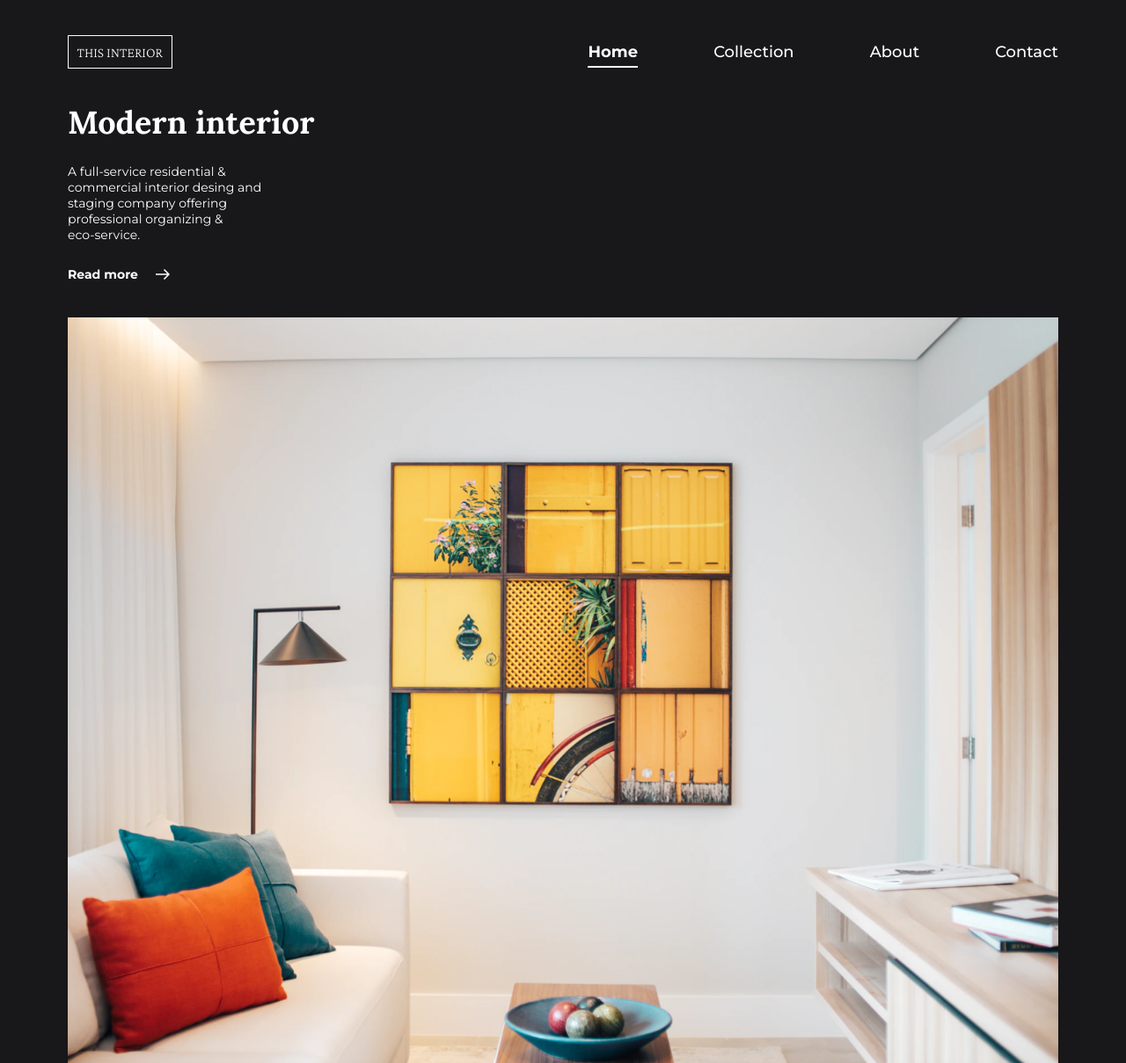
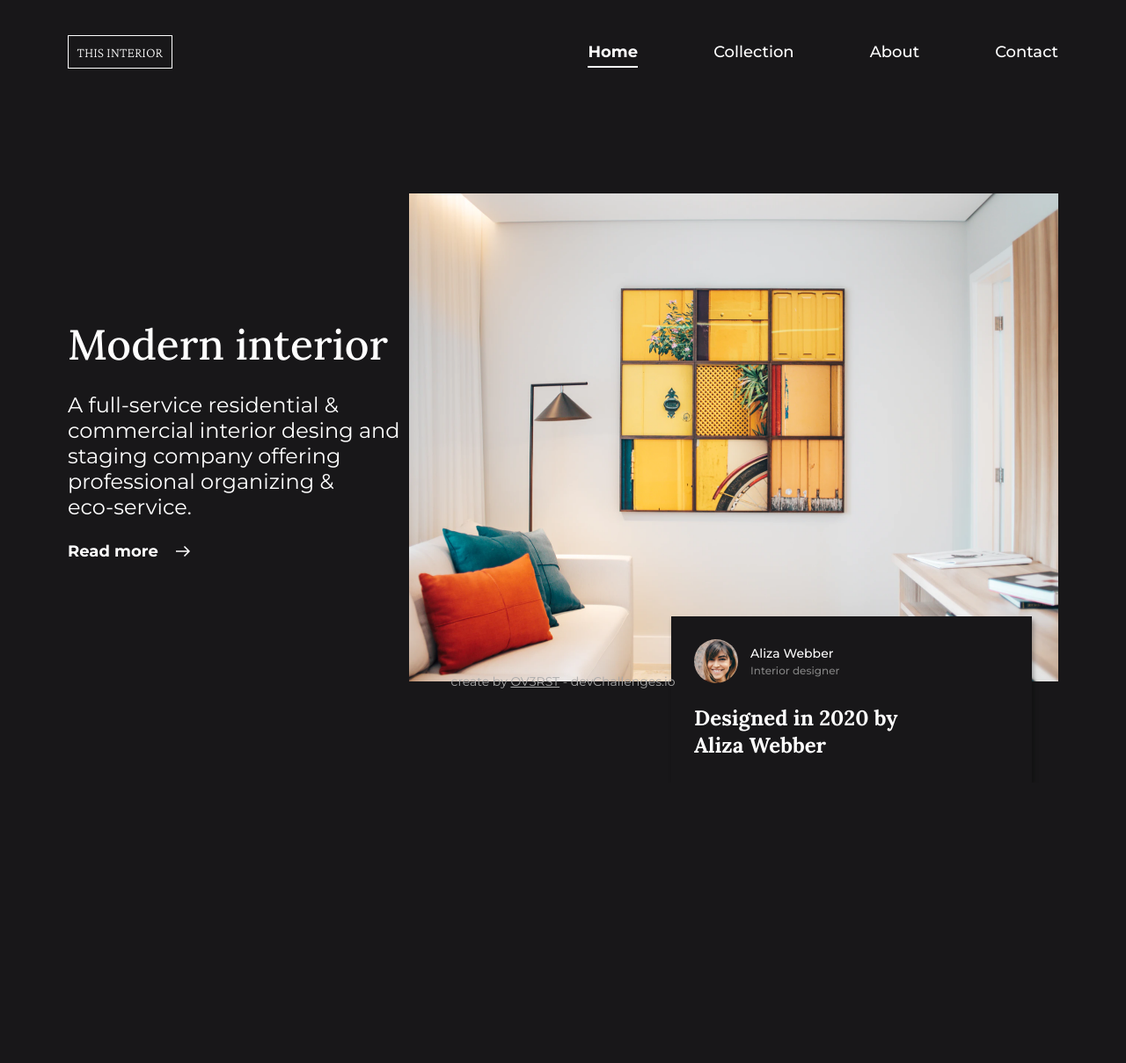
Before and after one commit to ov3rst/Interior-Consultant, a plain HTML site: page index.html in a window 1280 px wide. Shown: the top 1209 px of the page at 88% size. After the commit the page ends 890 px from the top, so only its background shows below. Drawn offline with nearby package versions, Linux system fonts and the light colour scheme.

Commit message:
pagina terminada

```diff
--- a/index.html
+++ b/index.html
@@ -1,12 +1,10 @@
 <!DOCTYPE html>
 <html lang="en">
+
 <head>
   <meta charset="utf-8" />
-    <meta
-      name="viewport"
-      content="width=device-width, initial-scale=1,
-  maximum-scale=5"
-    />
+  <meta name="viewport" content="width=device-width, initial-scale=1,
+  maximum-scale=5" />
 
   <link rel="icon" href="devchallenges.png" />
 
@@ -14,8 +12,7 @@
 
   <link
     href="https://fonts.googleapis.com/css2?family=Crimson+Pro:wght@200&family=Lora:wght@500;700&family=Montserrat:wght@400;500;700&display=swap"
-      rel="stylesheet"
-    />
+    rel="stylesheet" />
 
   <link rel="stylesheet" href="style.css" />
 
@@ -64,15 +61,8 @@
       </p>
       <a href="#" class="interior__link">
         Read more
-          <svg
-            xmlns="http://www.w3.org/2000/svg"
-            height="48"
-            viewBox="0 -960 960 960"
-            width="48"
-          >
-            <path
-              d="m561-242-43-42 168-168H160v-60h526L517-681l43-42 241 241-240 240Z"
-            />
+        <svg xmlns="http://www.w3.org/2000/svg" height="48" viewBox="0 -960 960 960" width="48">
+          <path d="m561-242-43-42 168-168H160v-60h526L517-681l43-42 241 241-240 240Z" />
         </svg>
       </a>
     </div>
@@ -80,11 +70,7 @@
       <img src="photo1.png" alt="interior photo" class="interior__img" />
       <div class="interior__card">
         <div class="interior__profile">
-            <img
-              src="photo2.png"
-              alt="interior profile photo"
-              class="interior__profile-img"
-            />
+          <img src="photo2.png" alt="interior profile photo" class="interior__profile-img" />
           <div class="interior__profile-description">
             <h2>Aliza Webber</h2>
             <span>Interior designer</span>
@@ -94,6 +80,9 @@
       </div>
     </div>
   </main>
+  <footer>
+    <p>create by <a href="#">OV3RST</a> - devChallenges.io</p>
+  </footer>
   <!-- <div class="welcome">
     <div class="welcome-text">
       <h1>
@@ -138,4 +127,5 @@
     });
   </script>
 </body>
+
 </html>
--- a/style.css
+++ b/style.css
@@ -58,7 +58,7 @@ img {
 .menu__btn {
   grid-area: img;
   position: relative;
-  z-index: 10;
+  z-index: 20;
   justify-self: end;
 }
 
@@ -76,6 +76,7 @@ img {
   bottom: 0;
   right: 0;
   left: 0;
+  z-index: 10;
 
   display: flex;
   flex-direction: column;
@@ -90,7 +91,7 @@ img {
 }
 
 .nav__menu-link {
-  font-size: 18px;
+  font-size: 1.125rem;
   text-transform: capitalize;
   font-weight: 500;
   padding-bottom: 0.3rem;
@@ -106,7 +107,7 @@ img {
   border-bottom: 2px solid white;
 }
 
-@media (min-width: 992px) {
+@media (min-width: 75rem) {
   body {
     margin: 2.5rem 4.8125rem 0;
   }
@@ -127,17 +128,28 @@ img {
   }
 }
 
+@media (min-width: 90rem) {
+  body {
+    max-width: 90rem;
+    margin-inline: auto;
+  }
+}
+
 .interior__content {
+  --title-sz: 2.25rem;
+  --paragraph-sz: 0.875rem;
+
   margin-top: 2.375rem;
 }
 
 .interior__title {
   font-family: "Lora", serif;
-  font-size: 2.25rem;
+  font-size: var(--title-sz);
+  font-weight: 500;
 }
 
 .interior__description {
-  font-size: 0.875rem;
+  font-size: var(--paragraph-sz);
   margin-top: 1.5rem;
 }
 
@@ -151,7 +163,7 @@ img {
 }
 
 .interior__link svg {
-  width: 24px;
+  width: 1.5rem;
   height: auto;
   fill: white;
 }
@@ -163,9 +175,16 @@ img {
 
 .interior__card {
   position: absolute;
-  width: 300px;
-  height: 138px;
+  bottom: -5.25rem;
+  right: 0.7rem;
+
+  width: 18.75rem;
+  height: 8.625rem;
+
   background-color: #181719;
+
+  padding: 1rem;
+  box-shadow: 2px 4px 5px 0px rgba(0, 0, 0, 0.3);
 }
 
 .interior__profile {
@@ -175,8 +194,8 @@ img {
 }
 
 .interior__profile-img {
-  width: 37px;
-  height: 37px;
+  width: 2.3125rem;
+  height: 2.3125rem;
   border-radius: 50%;
 }
 
@@ -186,12 +205,83 @@ img {
 }
 
 .interior__profile h2 {
-  font-size: 0.875rem;
+  font-size: 0.75rem;
   font-weight: 500;
 }
 
 .interior__profile span {
-  font-size: 10px;
+  font-size: 0.625rem;
   font-weight: 500;
   color: #828282;
 }
+
+.interior__card p {
+  font-size: 1.125rem;
+  font-weight: bold;
+  font-family: "Lora", sans-serif;
+  margin-top: 1.1rem;
+}
+
+@media (min-width: 75rem) {
+  main {
+    margin-top: 8rem;
+    display: flex;
+    align-items: center;
+    justify-content: space-between;
+
+    height: 550px;
+  }
+
+  .interior__content {
+    --title-sz: 3rem;
+    --paragraph-sz: 1.5rem;
+  }
+
+  .interior__link {
+    font-size: 1.125rem;
+  }
+
+  .interior__card {
+    width: 25.625rem;
+    height: 11.8125rem;
+    padding: 1.65rem;
+    right: 1.9rem;
+    bottom: -6.9rem;
+  }
+
+  .interior__profile-img {
+    width: 50px;
+    height: 50px;
+    border-radius: 50%;
+  }
+
+  .interior__profile h2 {
+    font-size: 0.875rem;
+  }
+
+  .interior__profile span {
+    font-size: 0.75rem;
+  }
+
+  .interior__card p {
+    font-size: 1.5rem;
+    margin-top: 1.5rem;
+  }
+
+  .interior__img {
+    width: 46.125rem;
+    height: 34.6875rem;
+  }
+}
+
+footer {
+  color: #a9a9a9;
+  font-size: 0.875rem;
+  position: absolute;
+  bottom: 1rem;
+  left: calc(50% - 255px / 2);
+}
+
+footer a {
+  text-decoration: underline;
+}
```
Lines whose indentation alone changed are shown as unchanged.
